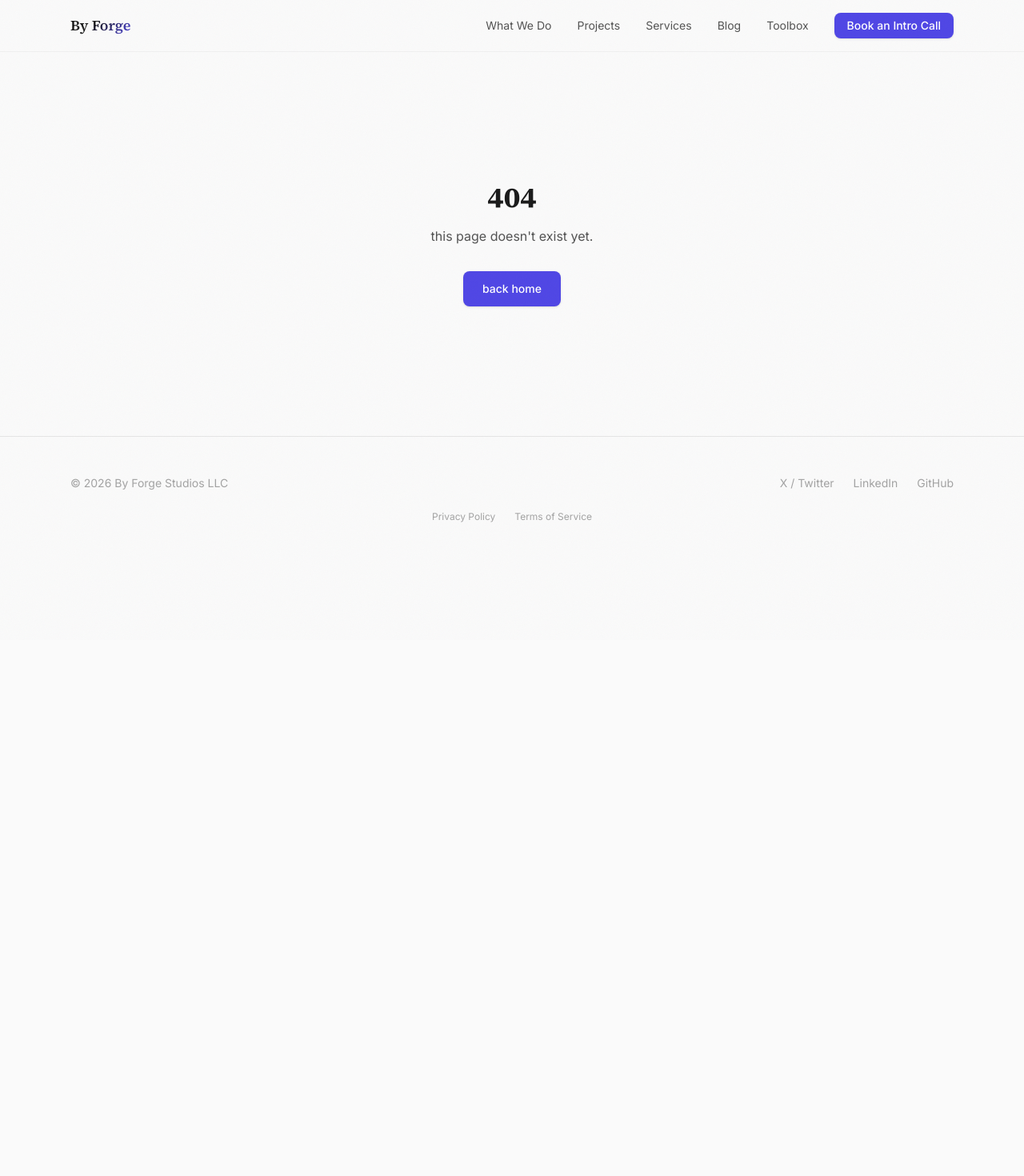
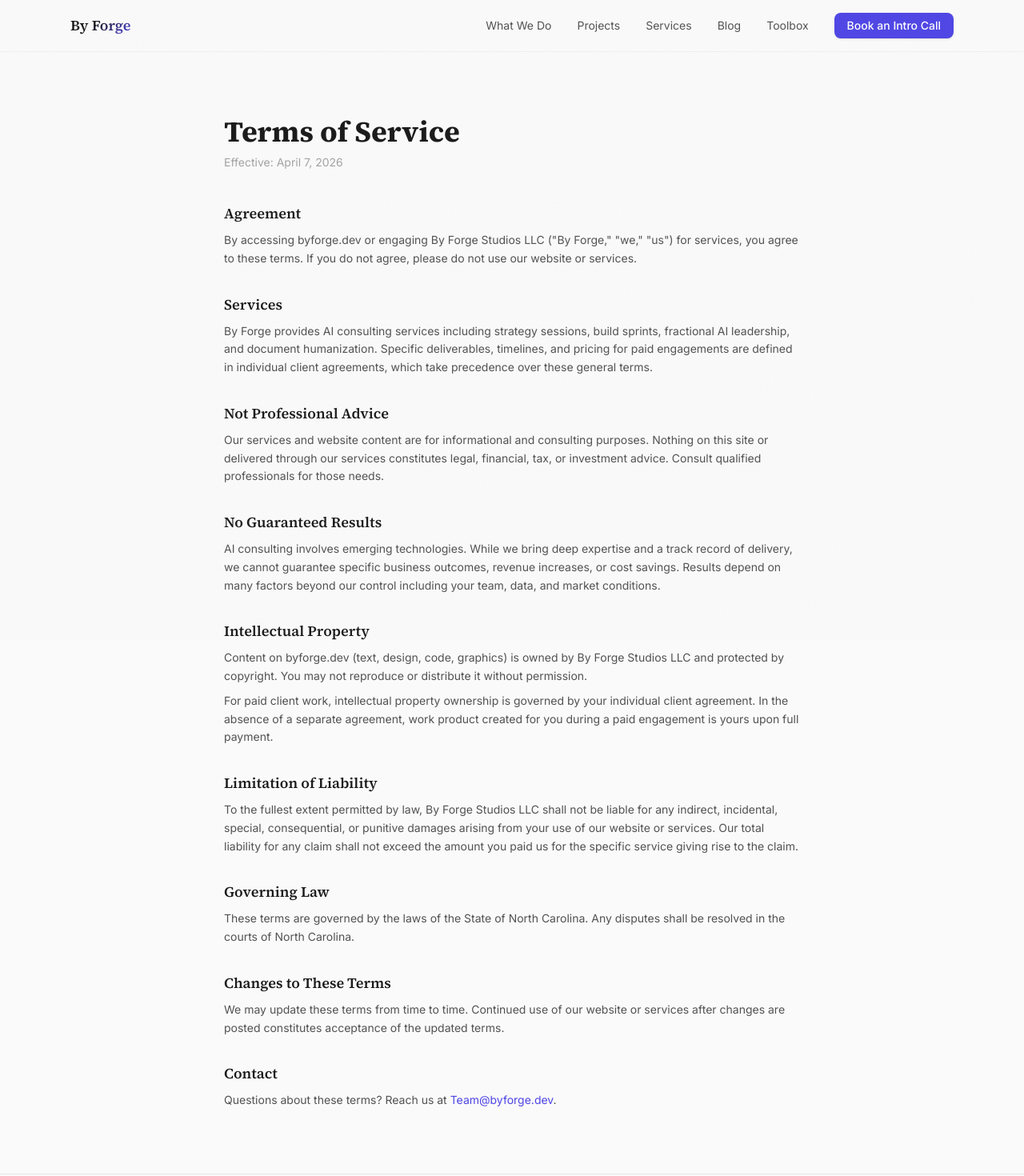
Before and after one commit to smgreiner9-creator/personal-brand, a Next.js app: page /terms in a window 1280 px wide. Before the commit this address had no page. Shown: the top 1470 px of the page at 80% size. Before the commit the page ends 800 px from the top, so only its background shows below. Built offline with nearby package versions, Linux system fonts and the light colour scheme.

Commit message:
feat: add terms of service page

```diff
--- /dev/null
+++ b/src/app/terms/page.tsx
@@ -0,0 +1,84 @@
+import type { Metadata } from "next";
+
+export const metadata: Metadata = {
+  title: "Terms of Service — By Forge",
+  description: "Terms governing use of byforge.dev and By Forge Studios LLC services.",
+};
+
+export default function TermsOfService() {
+  return (
+    <section className="mx-auto max-w-3xl px-6 py-20">
+      <h1 className="font-serif text-3xl font-bold text-text md:text-4xl">Terms of Service</h1>
+      <p className="mt-2 text-sm text-muted">Effective: April 7, 2026</p>
+
+      <div className="mt-10 space-y-8 text-sm leading-relaxed text-body">
+        <div>
+          <h2 className="font-serif text-lg font-semibold text-text">Agreement</h2>
+          <p className="mt-2">
+            By accessing byforge.dev or engaging By Forge Studios LLC (&quot;By Forge,&quot; &quot;we,&quot; &quot;us&quot;) for services, you agree to these terms. If you do not agree, please do not use our website or services.
+          </p>
+        </div>
+
+        <div>
+          <h2 className="font-serif text-lg font-semibold text-text">Services</h2>
+          <p className="mt-2">
+            By Forge provides AI consulting services including strategy sessions, build sprints, fractional AI leadership, and document humanization. Specific deliverables, timelines, and pricing for paid engagements are defined in individual client agreements, which take precedence over these general terms.
+          </p>
+        </div>
+
+        <div>
+          <h2 className="font-serif text-lg font-semibold text-text">Not Professional Advice</h2>
+          <p className="mt-2">
+            Our services and website content are for informational and consulting purposes. Nothing on this site or delivered through our services constitutes legal, financial, tax, or investment advice. Consult qualified professionals for those needs.
+          </p>
+        </div>
+
+        <div>
+          <h2 className="font-serif text-lg font-semibold text-text">No Guaranteed Results</h2>
+          <p className="mt-2">
+            AI consulting involves emerging technologies. While we bring deep expertise and a track record of delivery, we cannot guarantee specific business outcomes, revenue increases, or cost savings. Results depend on many factors beyond our control including your team, data, and market conditions.
+          </p>
+        </div>
+
+        <div>
+          <h2 className="font-serif text-lg font-semibold text-text">Intellectual Property</h2>
+          <p className="mt-2">
+            Content on byforge.dev (text, design, code, graphics) is owned by By Forge Studios LLC and protected by copyright. You may not reproduce or distribute it without permission.
+          </p>
+          <p className="mt-2">
+            For paid client work, intellectual property ownership is governed by your individual client agreement. In the absence of a separate agreement, work product created for you during a paid engagement is yours upon full payment.
+          </p>
+        </div>
+
+        <div>
+          <h2 className="font-serif text-lg font-semibold text-text">Limitation of Liability</h2>
+          <p className="mt-2">
+            To the fullest extent permitted by law, By Forge Studios LLC shall not be liable for any indirect, incidental, special, consequential, or punitive damages arising from your use of our website or services. Our total liability for any claim shall not exceed the amount you paid us for the specific service giving rise to the claim.
+          </p>
+        </div>
+
+        <div>
+          <h2 className="font-serif text-lg font-semibold text-text">Governing Law</h2>
+          <p className="mt-2">
+            These terms are governed by the laws of the State of North Carolina. Any disputes shall be resolved in the courts of North Carolina.
+          </p>
+        </div>
+
+        <div>
+          <h2 className="font-serif text-lg font-semibold text-text">Changes to These Terms</h2>
+          <p className="mt-2">
+            We may update these terms from time to time. Continued use of our website or services after changes are posted constitutes acceptance of the updated terms.
+          </p>
+        </div>
+
+        <div>
+          <h2 className="font-serif text-lg font-semibold text-text">Contact</h2>
+          <p className="mt-2">
+            Questions about these terms? Reach us at{" "}
+            <a href="mailto:Team@byforge.dev" className="text-accent hover:underline">Team@byforge.dev</a>.
+          </p>
+        </div>
+      </div>
+    </section>
+  );
+}
```
